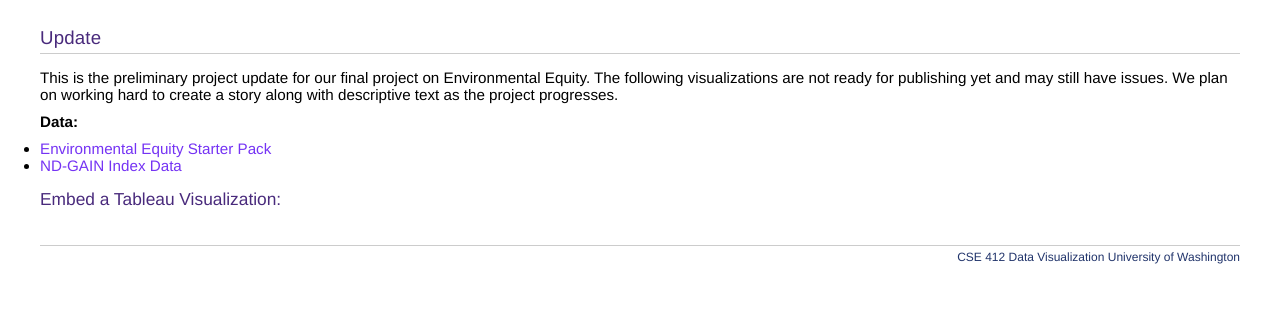
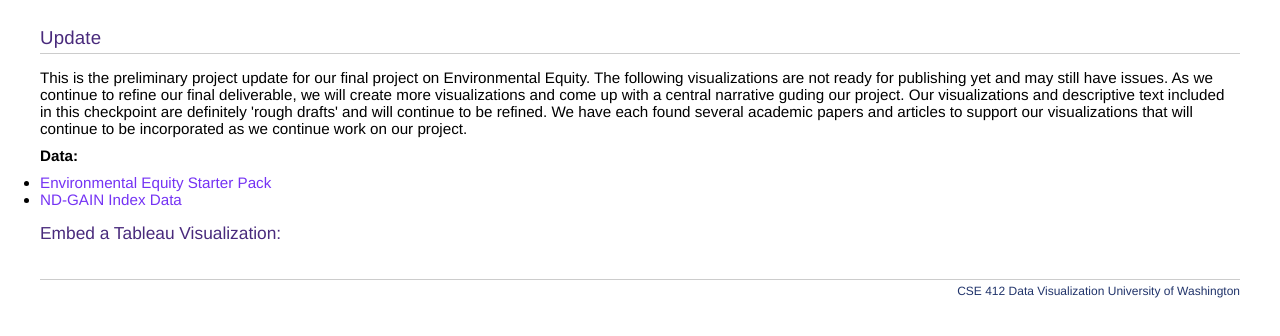
Before and after one commit to cse412-21w/environmental-equity, a website built with Parcel: page docs/index.html in a window 1280 px wide. Shown: the part 44-380 px from the top of the page. Built offline with nearby package versions, Linux system fonts and the light colour scheme.

Commit message:
Update index.html

```diff
--- a/docs/index.html
+++ b/docs/index.html
@@ -13,8 +13,10 @@
       <section>
         <h2>Update</h2>
         <p>This is the preliminary project update for our final project on Environmental Equity. The following
-           visualizations are not ready for publishing yet and may still have issues. We plan on working hard
-           to create a story along with descriptive text as the project progresses.
+           visualizations are not ready for publishing yet and may still have issues. As we continue to refine our final deliverable,
+           we will create more visualizations and come up with a central narrative guding our project. Our visualizations and descriptive
+           text included in this checkpoint are definitely 'rough drafts' and will continue to be refined. We have each found several
+           academic papers and articles to support our visualizations that will continue to be incorporated as we continue work on our project.
         </p>
       </section>
       <section>
```
